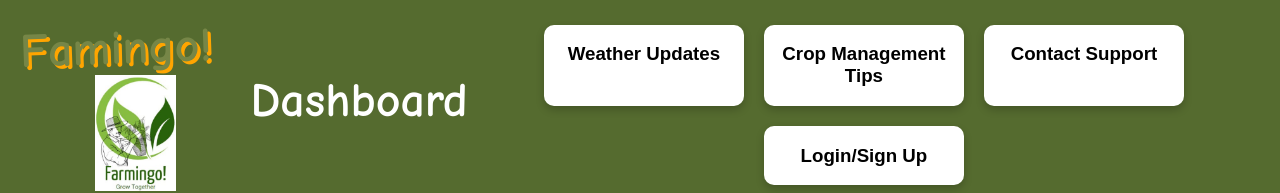
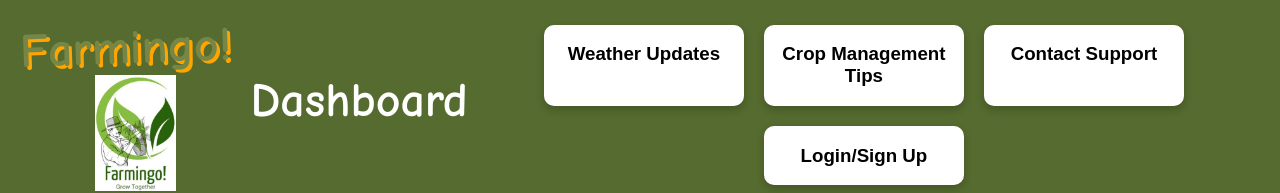
Before and after one commit to Jahnvi615/Farmingo, a plain HTML site: page index.html in a window 1280 px wide. Shown: the top 193 px of the page. Drawn offline with Linux system fonts and the light colour scheme; a script that the page names is missing.

Commit message:
Update index.html

```diff
--- a/index.html
+++ b/index.html
@@ -12,7 +12,7 @@
     <!-- Dashboard Section -->
     <section id="dashboard" class="dashboard-section hidden">
     <pre>
-        <h1 style="font-size: 3em; color: #768647; font-family: 'Comic Sans MS', cursive, sans-serif; text-align:left; margin: 0px 0; text-shadow: 3px 3px #FFA500; transform: rotate(-2deg); animation: fadeIn 2s ease-in-out;">Famingo!</h1><img src="assets/logo.jpg" style="height:40%; width:35%" style="margin:0%; margin:0%"></pre><h1 style="font-size: 3em; color:white; font-family: 'Comic Sans MS', sans-serif; text-align: center; margin: 20px 0;">Dashboard</h1>
+        <h1 style="font-size: 3em; color: #768647; font-family: 'Comic Sans MS', cursive, sans-serif; text-align:left; margin: 0px 0; text-shadow: 3px 3px #FFA500; transform: rotate(-2deg); animation: fadeIn 2s ease-in-out;">Farmingo!</h1><img src="assets/logo.jpg" style="height:40%; width:35%" style="margin:0%; margin:0%"></pre><h1 style="font-size: 3em; color:white; font-family: 'Comic Sans MS', sans-serif; text-align: center; margin: 20px 0;">Dashboard</h1>
         <div class="dashboard">
             <div class="dashboard-item" onclick="toggleOption('weather')">
             <h3><a href="Weather_updates/Weath.html"  style="text-decoration: none; color:black">Weather Updates</a></h3>
```
